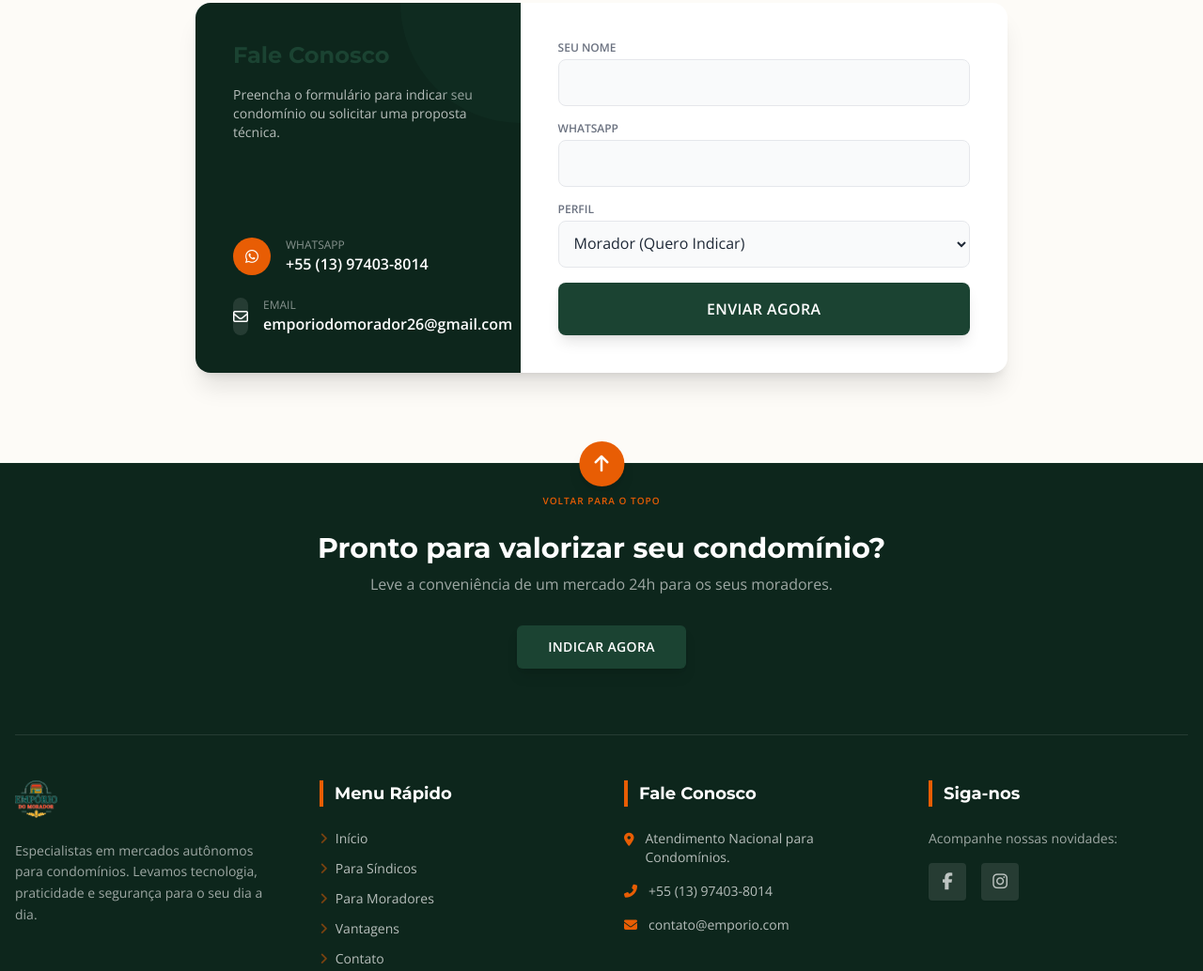
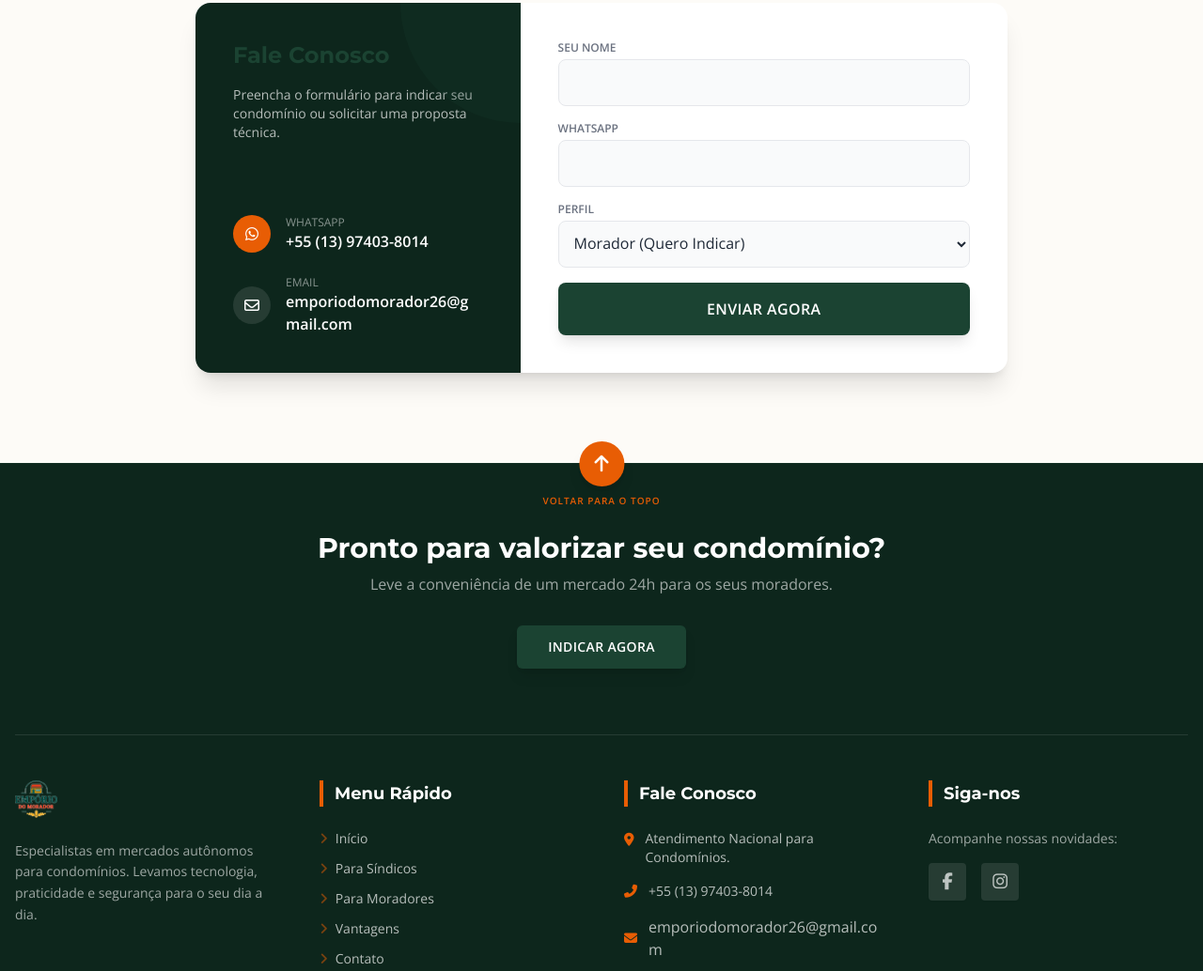
Before and after one commit to vortexoficial/emporiodomorador, a plain HTML site: page index.html in a window 1280 px wide. Shown: the part 3543-4577 px from the top of the page at 94% size. Drawn offline with nearby package versions, Linux system fonts and the light colour scheme.

Commit message:
Add files via upload

```diff
--- a/index.html
+++ b/index.html
@@ -569,16 +569,17 @@
                                     <p class="font-bold">+55 (13) 97403-8014</p>
                                 </div>
                             </div>
+
                             <div class="flex items-center gap-4">
-                                <div class="w-10 h-10 rounded-full bg-white/10 flex items-center justify-center text-white">
+                                <div class="w-10 h-10 rounded-full bg-white/10 flex items-center justify-center text-white shrink-0">
                                     <i class="fa-regular fa-envelope"></i>
                                 </div>
-                                <div>
+                                <div class="min-w-0">
                                     <p class="text-xs text-white/50 uppercase">Email</p>
-                                    <p class="font-bold">emporiodomorador26@gmail.com</p>
+                                    <p class="font-bold text-sm md:text-base break-all leading-tight">emporiodomorador26@gmail.com</p>
                                 </div>
                             </div>
-                        </div>
+                            </div>
                     </div>
                     <div class="p-10 md:w-3/5">
                         <form action="#" class="space-y-4">
@@ -645,8 +646,9 @@
                     <ul class="space-y-4 text-sm text-white/70">
                         <li class="flex items-start"><i class="fas fa-map-marker-alt text-brand-orange mt-1 mr-3"></i><span>Atendimento Nacional para Condomínios.</span></li>
                         <li class="flex items-center"><i class="fas fa-phone-alt text-brand-orange mr-3"></i><a href="https://wa.me/5513974038014" target="_blank" class="hover:text-brand-orange transition-colors">+55 (13) 97403-8014</a></li>
-                        <li class="flex items-center"><i class="fas fa-envelope text-brand-orange mr-3"></i><a href="#" class="hover:text-brand-orange transition-colors break-all">contato@emporio.com</a></li>
-                    </ul>
+
+                        <li class="flex items-center"><i class="fas fa-envelope text-brand-orange mr-3 shrink-0"></i><a href="mailto:emporiodomorador26@gmail.com" class="hover:text-brand-orange transition-colors break-all text-sm md:text-base">emporiodomorador26@gmail.com</a></li>
+                        </ul>
                 </div>
                 <div>
                     <h4 class="text-white font-bold text-lg mb-6 border-l-4 border-brand-orange pl-3">Siga-nos</h4>
@@ -744,5 +746,4 @@
         });
     </script>
 </body>
-
 </html>
```
